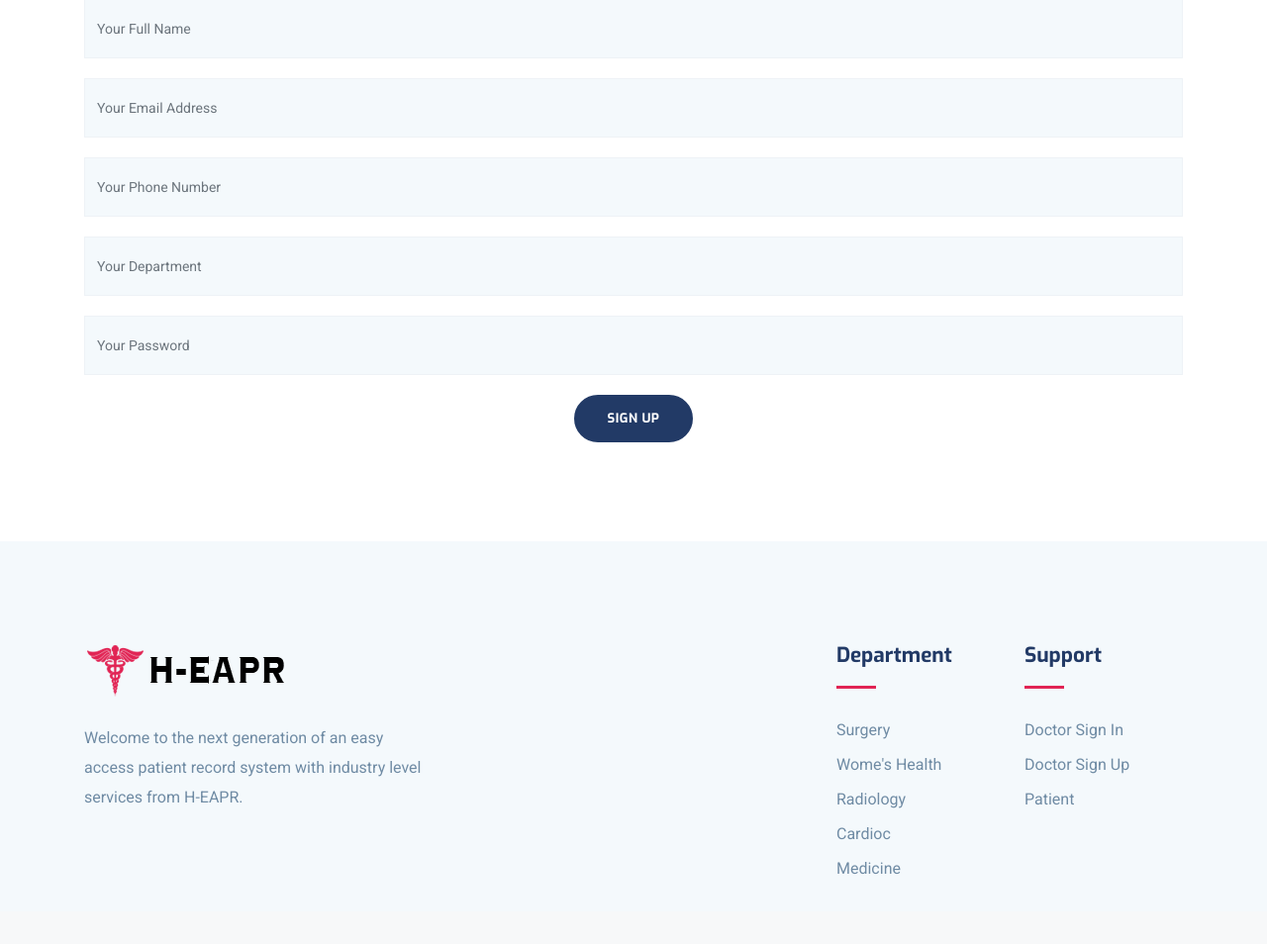
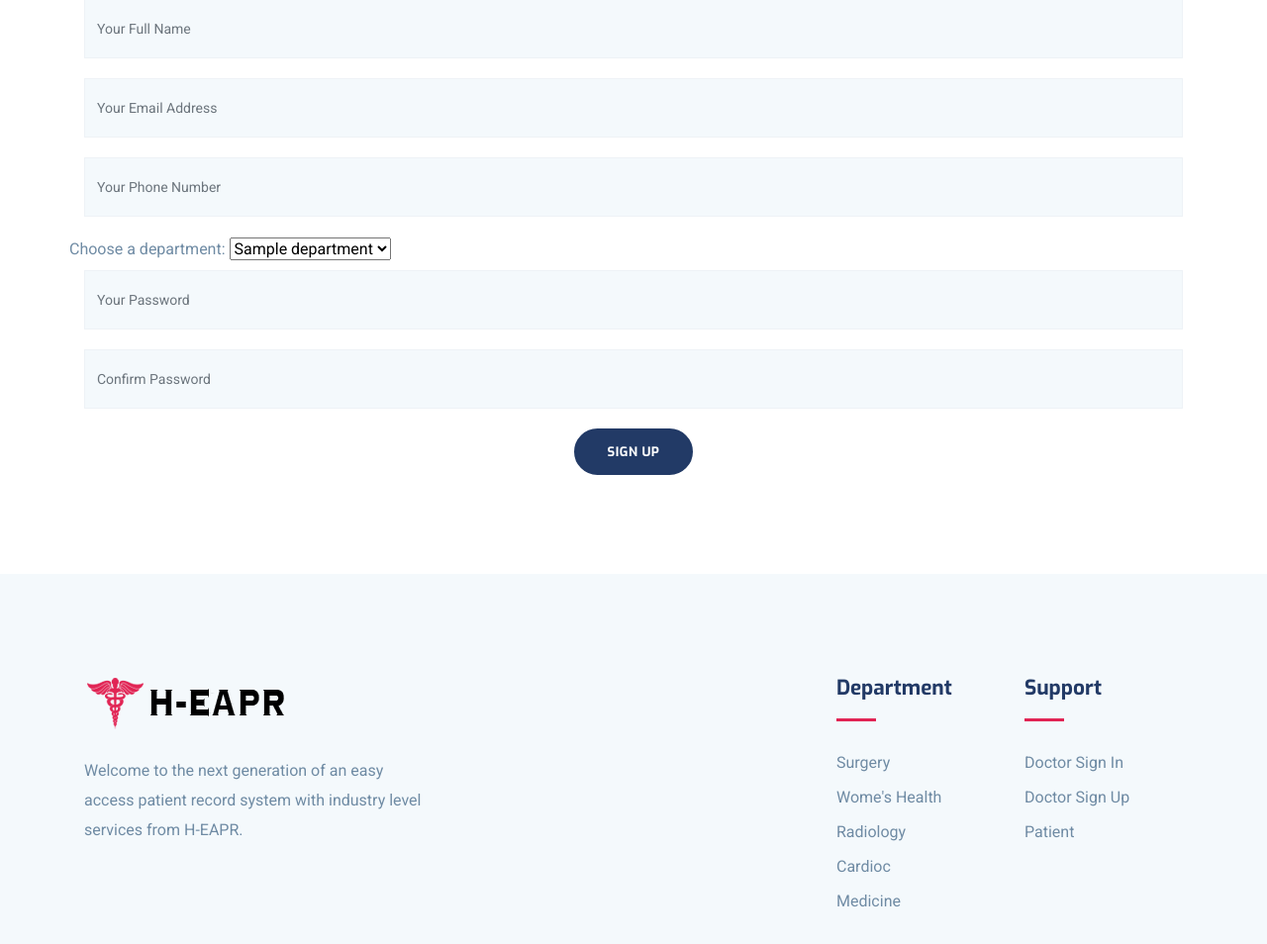
Before and after one commit to vinaykumar7686/Hackfest-EasyAccessPatientRecord, a Django app: page /doctor/register/ in a window 1280 px wide; the page is wider, and only the part inside the window is pictured. Shown: the part 526-1480 px from the top of that part at 99% size. Before the commit the page ends 1410 px from the top of that part, so only its background shows below. Run offline with Django 4.2, Linux system fonts and the light colour scheme; tables that the repository leaves empty hold one stand-in row (values such as "Sample post").

Commit message:
doctor signup is now functional

```diff
--- a/doctor/models.py
+++ b/doctor/models.py
@@ -17,8 +17,8 @@ class DoctorProfile(models.Model):
     doctor_id = models.AutoField(primary_key=True)
     doctor_name = models.CharField(max_length=100)
     phone_num = models.CharField(max_length=15)
-    email = models.TextField(null=False)
-    password = models.TextField(null = False)
+    email = models.CharField(max_length=10)
+    password = models.CharField(max_length=10)
     # ---------------Foreign Keys-------------------
     department = models.ForeignKey(Department, on_delete=models.CASCADE)
 
--- a/doctor/templates/doc_register.html
+++ b/doctor/templates/doc_register.html
@@ -33,7 +33,8 @@
 
           <div class="row">
               <div class="col-lg-12 col-md-12 col-sm-12">
-                  <form id="contact-form" class="contact__form " method="post" action="mail.php">
+                  <form id="contact-form" class="contact__form " method="post" action= "/doctor/register/">
+                    {% csrf_token %}
                    <!-- form message -->
                       <div class="row">
                           <div class="col-12">
@@ -62,16 +63,31 @@
                               </div>
                           </div>
 
-                          <div class="col-lg-12">
+                          <!-- <div class="col-lg-12">
                             <div class="form-group">
                                 <input name="department" id="department" type="text" class="form-control" placeholder="Your Department" >
                             </div>
+                        </div> -->
+
+                        <div>
+                            <label for="department">Choose a department: </label>
+
+                            <select name="department" id="department" width = 100px>
+                                {% for department in departments %}
+                                    <option value="{{ department.department_id }}">{{ department.department_name }}</option>
+                                {% endfor %}
+                            </select>
                         </div>
+
+
 
                                       <div class="col-lg-12">
                               <div class="form-group">
-                                  <input name="pass" id="password" type="password" class="form-control" placeholder="Your Password">
+                                  <input name="password1" id="password1" type="password" class="form-control" placeholder="Your Password">
                               </div>
+                              <div class="form-group">
+                                <input name="password2" id="password2" type="password" class="form-control" placeholder="Confirm Password">
+                            </div>
                           </div>
 
                       </div>
--- a/doctor/views.py
+++ b/doctor/views.py
@@ -1,4 +1,7 @@
-from django.shortcuts import render
+from django.shortcuts import redirect, render
+from .models import DoctorProfile
+from django.http import HttpResponse
+from .models import Department
 
 # Create your views here.
 def login(request):
@@ -12,4 +15,26 @@ def doc_homepage(request):
     return render(request=request, template_name='doc_home.html')
 
 def doc_register(request):
-    return render(request=request, template_name='doc_register.html')
+    if request.method == 'POST':
+        doctor_name = request.POST.get('name')
+        email = request.POST.get('email')
+        phone_num = request.POST.get('phone')
+        department = request.POST.get('department')
+        password1 = request.POST.get('password1')
+        password2 = request.POST.get('password2')
+
+        if password1!=password2:
+            return redirect('/doctor/register')
+
+
+        department_inst = Department.objects.filter(department_id = department)[0]
+
+        doctor = DoctorProfile(doctor_name=doctor_name, email=email, phone_num=phone_num, department=department_inst, password = password)
+
+        doctor.save()
+        return HttpResponse('doctor is registered')
+
+    else:
+        departments = Department.objects.all()
+        print(departments)
+        return render(request, 'doc_register.html', {'departments' : departments})
```
